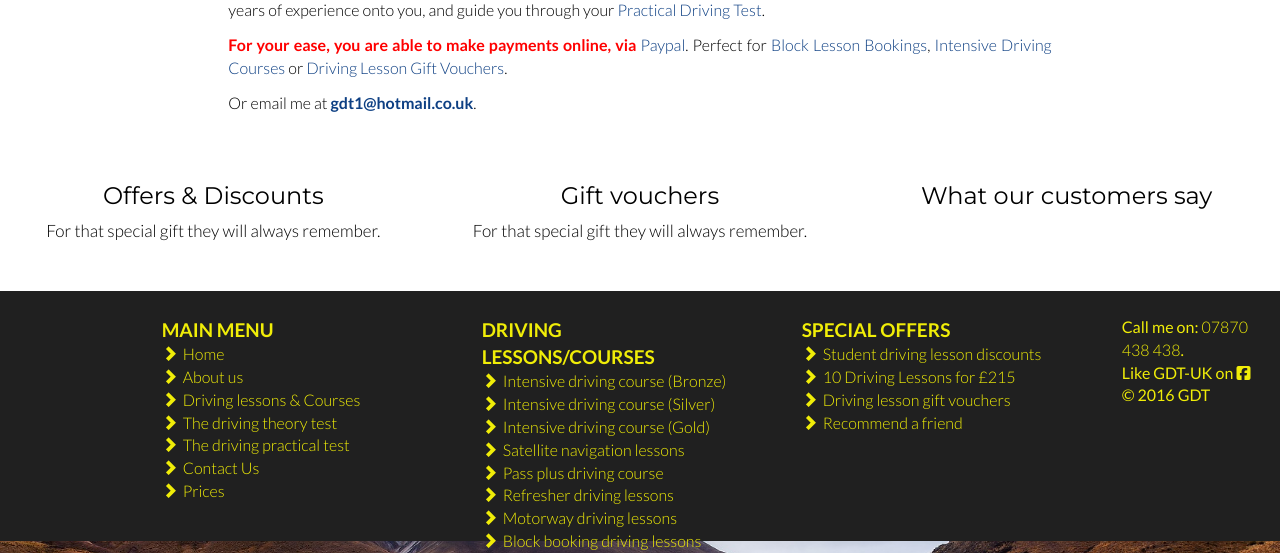
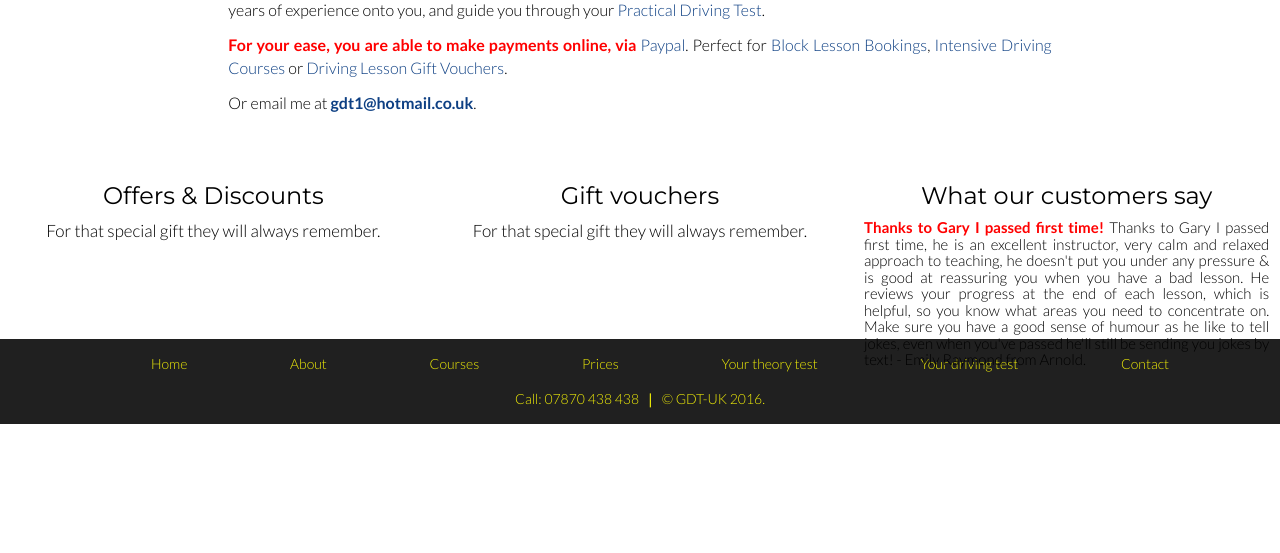
Before and after one commit to NeilClayton/GDT-UK, a PHP site: page / in a window 1280 px wide. Shown: the part 1280-1833 px from the top of the page. After the commit the page ends 1704 px from the top, so only its background shows below. Run offline with PHP 8.4, Linux system fonts and the light colour scheme; some libraries are stand-ins or nearby versions.

Commit message:
Updated footer
New footer and added links

```diff
--- a/CSS/styles.css
+++ b/CSS/styles.css
@@ -1,6 +1,4 @@
 html {
-	height: 100%;
-	box-sizing: border-box;
 	background:url(../Images/bg2.jpg) center center no-repeat;
 	background-size:cover;
 	background-attachment:fixed;
@@ -22,9 +20,7 @@ html {
 body {
 	background:none;
 	margin:0;
-	padding:50px 0 250px 0;
-	position: relative;
-	min-height: 100%;
+	padding:50px 0 0 0;
 }
 textarea {
 	resize:none;
@@ -140,8 +133,28 @@ h2 a {
 	color:#0d3f83;
 }
 .nextsection {
-	padding:0 0 3% 0;
+	padding:0 0 30px 0;
 	background:white;
+}
+.nextsection h3 {
+	width:95%;
+	margin:0 0 0 2.5%;
+	padding:0;
+	font-family: 'Lato', sans-serif;
+	font-weight:300;
+	font-size:1.5rem;
+}
+#slideshow {
+	margin:0 auto 100px 0;
+	position: relative;
+	width: 100%;
+	padding:0;
+	text-align:justify;
+}
+#slideshow > div {
+	width:100%;
+	position: absolute;
+	text-align:justify;
 }
 .category {
 	padding:0;
@@ -632,21 +645,26 @@ p.comment {
 
 /* --- Footer Begins --- */
 footer {
-	position: absolute;
-	right: 0;
-	bottom: 0;
-	left: 0;
-	height:250px;
 	width:100%;
-	padding:25px 0;
+	padding:15px 0;
 	background:#202020;
 	font-family: 'Lato', sans-serif;
+	font-size:1.4rem;
 }
 footer ul {
 	margin:0;
 	list-style-type:none;
-	font-size:1.6rem;
 	color:#f0ed08;
+	text-align:center;
+}
+footer ul li {
+	display:inline-block;
+	text-align:center;
+}
+footer ul li a {
+	padding:0 50px;
+	color:#f0ed08;
+	font-weight:300;
 }
 .head {
 	font-weight:bold;
@@ -654,40 +672,20 @@ footer ul {
 	text-transform:uppercase;
 	color:#f0ed08;
 }
-footer .glyphicon {
-	margin-right:2%;
-}
-footer ul li a {
-	color:#f0ed08;
-	font-weight:300;
-}
-footer ul li a:hover, footer ul li a:active, footer ul li a:focus {
-	color:#f0ed08;
-}
 footer p {
 	width:100%;
-	font-size:1.5rem;
-	padding:0;
+	padding-top:15px;
 	margin:0;
 	color:#f0ed08;
 	font-weight:300;
+	text-align:center;
 }
-.call {
-	width:100%;
+footer p a {
 	color:#f0ed08;
-	margin:0;
 }
 /* --- Footer Ends --- */
 @media all and (max-width:1024px) {
-	footer {
-		height:430px;
-	}
-	body {
-		padding-bottom:430px;
-	}
-	footer ul {
-	margin-bottom:2%;
-	}
+
 }
 @media all and (max-width:768px) {
 	.navbar-inverse .navbar-nav>li:hover {
--- a/Includes/footer.html
+++ b/Includes/footer.html
@@ -1,47 +1,14 @@
 		<footer>
 			<div class="container-fluid">
-				<div class="row">
-					<div class="col-sm-6 col-md-3 col-md-offset-1">
-						<ul>
-							<li class="head">Main Menu</li>
-							<li><a href="index.php"><i class="glyphicon glyphicon-chevron-right" aria-hidden="true"></i>Home</a></li>
-							<li><a href="about.php"><i class="glyphicon glyphicon-chevron-right" aria-hidden="true"></i>About us</a></li>
-							<li><a href="courses.php"><i class="glyphicon glyphicon-chevron-right" aria-hidden="true"></i>Driving lessons &amp; Courses</a></li>
-							<li><a href="drivingtheorytest.php"><i class="glyphicon glyphicon-chevron-right" aria-hidden="true"></i>The driving theory test</a></li>
-							<li><a href="drivingpracticaltest.php"><i class="glyphicon glyphicon-chevron-right" aria-hidden="true"></i>The driving practical test</a></li>
-							<li><a href="contact.php"><i class="glyphicon glyphicon-chevron-right" aria-hidden="true"></i>Contact Us</a></li>
-							<li><a href="prices.php"><i class="glyphicon glyphicon-chevron-right" aria-hidden="true"></i>Prices</a></li>
-						</ul>
-					</div>
-					<div class="col-sm-6 col-md-3">
-						<ul>
-							<li class="head">Driving lessons/courses</li>
-							<li><a href="courses.php"><i class="glyphicon glyphicon-chevron-right" aria-hidden="true"></i>Intensive driving course (Bronze)</a></li>
-							<li><a href="courses.php"><i class="glyphicon glyphicon-chevron-right" aria-hidden="true"></i>Intensive driving course (Silver)</a></li>
-							<li><a href="courses.php"><i class="glyphicon glyphicon-chevron-right" aria-hidden="true"></i>Intensive driving course (Gold)</a></li>
-							<li><a href="courses.php"><i class="glyphicon glyphicon-chevron-right" aria-hidden="true"></i>Satellite navigation lessons</a></li>
-							<li><a href="courses.php"><i class="glyphicon glyphicon-chevron-right" aria-hidden="true"></i>Pass plus driving course</a></li>
-							<li><a href="courses.php"><i class="glyphicon glyphicon-chevron-right" aria-hidden="true"></i>Refresher driving lessons</a></li>
-							<li><a href="courses.php"><i class="glyphicon glyphicon-chevron-right" aria-hidden="true"></i>Motorway driving lessons</a></li>
-							<li><a href="courses.php"><i class="glyphicon glyphicon-chevron-right" aria-hidden="true"></i>Block booking driving lessons</a></li>
-						</ul>
-					</div>
-					<div class="col-sm-6 col-md-3">
-						<ul>
-							<li class="head">Special Offers</li>
-							<li><a href="discounts.php"><i class="glyphicon glyphicon-chevron-right" aria-hidden="true"></i>Student driving lesson discounts</a></li>
-							<li><a href="discounts.php"><i class="glyphicon glyphicon-chevron-right" aria-hidden="true"></i>10 Driving Lessons for £215</a></li>
-							<li><a href="discounts.php"><i class="glyphicon glyphicon-chevron-right" aria-hidden="true"></i>Driving lesson gift vouchers</a></li>
-							<li><a href="discounts.php"><i class="glyphicon glyphicon-chevron-right" aria-hidden="true"></i>Recommend a friend</a></li>
-						</ul>
-					</div>
-					<div class="col-sm-6 col-md-2">
-						<ul>
-							<li>Call me on: <a class="call" href="tel:07870438438">07870 438 438</a>.</li>
-							<li>Like GDT-UK on <a class="call" href="http://bit.ly/1TLqAID"><i class="fa fa-facebook-square"></i></a></li>
-							<li>&copy; 2016 GDT</li>
-						</ul>
-					</div>
-				</div>
+				<ul>
+					<li><a href="index.php">Home</a></li>
+					<li><a href="about.php">About</a></li>
+					<li><a href="courses.php">Courses</a></li>
+					<li><a href="prices.php">Prices</a></li>
+					<li><a href="drivingtheorytest.php">Your theory test</a></li>
+					<li><a href="drivingpracticaltest.php">Your driving test</a></li>
+					<li><a href="contact.php">Contact</a></li>
+				</ul>
+				<p>Call: <a href="tel:07870438438">07870 438 438</a>&nbsp;&nbsp;&#10072;&nbsp;&nbsp;&copy; GDT-UK 2016.</p>
 			</div>
 		</footer>
--- a/admin.php
+++ b/admin.php
@@ -189,8 +189,6 @@
 					</div>
 				</div>
 			</div>
-
 		<?php include('Includes/footer.html'); ?>
-
 	</body>
 </html>
--- a/contact.php
+++ b/contact.php
@@ -18,10 +18,8 @@
 	<meta name="viewport" content="width=device-width, initial-scale=1">
 	</head>
 	<body>
-
 		<?php include('Includes/header2.html'); ?>
 		<?php include('Includes/nav.html'); ?>
-
 			<div class="container-fluid">
 				<div class="row contact">
 					<div class="col-sm-10 col-sm-offset-1 col-md-6 col-md-offset-3">
@@ -57,8 +55,6 @@
 					</div>
 				</div>
 			</div>
-
 		<?php include('Includes/footer.html'); ?>
-
 	</body>
 </html>
--- a/courses.php
+++ b/courses.php
@@ -80,7 +80,7 @@
 								<p>Here at GDT we appreciate how busy your life can be, and that every learner is different. That's why we offer our specially designed intensive courses that have been built with you in mind.</p>
 								<p>These can be taken as quickly as you like, as one hour or up to four hours maximum, suitably tailoring your driver training to meet your individual needs.</p>
 								<p>Our <strong>Gold</strong> intensive course costs <strong>£700</strong> and this includes:</p>
-								<p><strong>30</strong> hours driving tuition plus one <strong>FREE</strong> attempt at the Driving Theory Test and one <strong>FREE</strong> attempt at the <a href="drivingpracticaltest.html" target="_blank">practical driving test</a>.</p>
+								<p><strong>30</strong> hours driving tuition plus one <strong>FREE</strong> attempt at the Driving Theory Test and one <strong>FREE</strong> attempt at the <a href="drivingpracticaltest.php" target="_blank">practical driving test</a>.</p>
 								<p>However, if you feel that our intensive courses aren't right for you, then why not check out our deals on <a href="#" target="_blank">block driving lesson bookings</a>.</p>
 								<p>If a four hour driving lesson is booked, there will be a 20 minute comfort break after the second hour, keeping your safety in mind.</p>
 								<p>The <strong>FREE</strong> attempt at the <a href="#" target="_blank">driving theory test</a> and the <a href="#" target="_blank">practical driving test</a> <strong>are</strong> included in the price, and can be booked by your instructor.</p>
@@ -97,7 +97,7 @@
 							</div>
 							<div id="passplus" class="tab-pane fade">
 								<h3>Pass plus driving course</h3>
-								<p>Pass plus is available for any driver who has already passed their <a href="#" target="_blank">practical driving test</a>. The benefits of completing a pass plus course are cheaper car insurance and more advanced driver training.
+								<p>Pass plus is available for any driver who has already passed their <a href="drivingpracticaltest.php" target="_blank">practical driving test</a>. The benefits of completing a pass plus course are cheaper car insurance and more advanced driver training.
 								There are six modules taught over a six hour block, in one or two days.  There will be comfort breaks when required, for your safety.</p>
 								<h4>The six modules are:</h4>
 								<ul>
@@ -108,7 +108,7 @@
 									<li>Module 5: Dual carriageways.</li>
 									<li>Module 6: Motorways.</li>
 								</ul>
-								<p>The cost of a pass plus course is <strong>£150</strong> if you pass your <a href="#" target="_blank">practical driving test</a> with GDT.</p>
+								<p>The cost of a pass plus course is <strong>£150</strong> if you pass your <a href="drivingpracticaltest.php" target="_blank">practical driving test</a> with GDT.</p>
 								<p>For more information please contact Gary on <a href="telno:07870438438" target="_top">07870 438 438</a>.</p>
 								<p>Or email me at <strong><a href="mailto:gdt1@hotmail.co.uk?Subject=Enquiry" target="_top">gdt1@hotmail.co.uk</a></strong>.</p>
 							</div>
--- a/drivingpracticaltest.php
+++ b/drivingpracticaltest.php
@@ -58,7 +58,7 @@
 							<div id="howtoprepare" class="tab-pane fade">
 								<h3>How to prepare</h3>
 								<p>To prepare for that big day when you are going to take your Practical Driving Test you will have been having professional lessons from your Fully Approved Driving Instructor.
-								The amount of lessons you have is based on your ability, some may take only a handfull of lessons but another person may take 30 hours, there is no set limit for the amount of lessons that a pupil will take.
+								The amount of lessons you have is based on your ability, some may take only a handful of lessons but another person may take 30 hours, there is no set limit for the amount of lessons that a pupil will take.
 								Your lessons will be structured to teach you all aspects of driving that is required for you to become a safe and competent driver, that will enable you to be to pass your Practical Driving Test.</p>
 							</div>
 							<div id="doanddont" class="tab-pane fade">
@@ -72,14 +72,14 @@
 							<div id="passtest" class="tab-pane fade">
 								<h3>If you pass your test</h3>
 								<p>Your examiner will tell you immediately after your Practical Driving Test that you have passed ,if you have proved that you are a safe and competent driver, they will debrief you on what you have done and any areas that you may need to brush up on.</p>
-								<p>You will then be told about the <a href="#" target="_blank">Pass Plus Driving Course</a> that's available to people after they have passed their driving test, and that you should discuss this with your instructor.
+								<p>You will then be told about the <a href="courses.php" target="_blank">Pass Plus Driving Course</a> that's available to people after they have passed their driving test, and that you should discuss this with your instructor.
 								The benefits of doing the Pass Plus Driving Course is that this can reduce your insurance premium.</p>
 								<p>The examiner will also send your Provisional Driving Licence off for you to DVLA to get your new FULL Driving Licence.( if you already have the 2 part photo i.d. Licence )</p>
 								<p>f you have the old 1 part paper licence then you will be required to send it off yourself with a recent photo of yourself. And the relevant forms from the post office D1 Application for a Driving Licence, or apply online at <a href="#" target="_blank">www.direct.gov.uk/exchangelicence</a>.</p>
 							</div>
 							<div id="failtest" class="tab-pane fade">
 								<h3>If you fail your test</h3>
-								<p>If you fail your Practical Driving Test your examiner will debrief you on where you need to strengthen up your driving skills, and if your Driving Instructor is present this can help in what additional work needs to done to brush up on your driving skills ready for your next <a href="#" target="_blank">Practical Driving Test</a>.</p>
+								<p>If you fail your Practical Driving Test your examiner will debrief you on where you need to strengthen up your driving skills, and if your Driving Instructor is present this can help in what additional work needs to done to brush up on your driving skills ready for your next <a href="drivingpracticaltest.php" target="_blank">Practical Driving Test</a>.</p>
 								<p>The examiner will then wish you luck for your next Practical Driving Test. It is a myth that the examiners are only allowed to pass so many test's a day.</p>
 							</div>
 							<div id="driving" class="tab-pane fade">
--- a/index.php
+++ b/index.php
@@ -29,11 +29,11 @@
 						<h2>GDT - Nottingham's Driving School</h2>
 						<p>"Hi, welcome to Gary's Driver Training, Nottingham's premier driving school."</p>
 						<p>At GDT we are a team of  DSA  and Pass Plus registered driving instructors. And we are all fully qualified driving instructors. GDT is Nottingham's leading driving school and has been established since 2003.  Our aim is to provide you with safe driver training of the highest possible standard. That means we will endeavour to pass on all our years of driving skills onto you, the learner driver, making you a safe and confident driver. </p>
-						<p>GDT offer many courses and packages, and these can be tailored to suit your individual needs, including <a href="courses.php" target="_blank">Intensive Driving Courses</a>, <a href="courses.php" target="_blank">Block Booking Courses</a>, <a href="#">Student Discount</a> and <a href="courses.php" target="_blank">Pass Plus</a> courses. Here at GDT we cater for all types of learner, including beginner, confident and nervous.
+						<p>GDT offer many courses and packages, and these can be tailored to suit your individual needs, including <a href="courses.php" target="_blank">Intensive Driving Courses</a>, <a href="courses.php" target="_blank">Block Booking Courses</a>, <a href="discounts.php">Student Discount</a> and <a href="courses.php" target="_blank">Pass Plus</a> courses. Here at GDT we cater for all types of learner, including beginner, confident and nervous.
 						I have a dual controlled car for your piece of mind, and your safety, and only do 1 on 1 tuition. There will never be another learner in the back of the car whilst you are on your lesson.</p>
-						<p>You will receive <strong>FREE</strong> <a href="#">Theory Test</a> and hazard perception training in your lessons.</p>
+						<p>You will receive <strong>FREE</strong> <a href="drivingtheorytest.php">Theory Test</a> and hazard perception training in your lessons.</p>
 						<p>We pride ourselves on having a <a href="#">Pass Rate</a> that is well above the national average. GDT are exceptionally reliable and offer very competitive prices in comparison with other driving schools in and around Nottingham. There are no hidden charges.
-						Driving is fun and your lessons will be structured around you to make them fun and enjoyable, so let GDT pass on their years of experience onto you, and guide you through your <a href="#">Practical Driving Test</a>.</p>
+						Driving is fun and your lessons will be structured around you to make them fun and enjoyable, so let GDT pass on their years of experience onto you, and guide you through your <a href="drivingpracticaltest.php">Practical Driving Test</a>.</p>
 						<p><strong>For your ease, you are able to make payments online, via</strong> <a href="#">Paypal</a>. Perfect for <a href="courses.php" target="_blank">Block Lesson Bookings</a>, <a href="courses.php" target="_blank">Intensive Driving Courses</a> or <a href="#">Driving Lesson Gift Vouchers</a>.</p>
 						<p>Or email me at <strong><a href="mailto:gdt1@hotmail.co.uk?Subject=Enquiry" target="_top">gdt1@hotmail.co.uk</a></strong>.</p>
 					</div>
@@ -50,17 +50,30 @@
 					</div>
 					<div class="col-sm-6 col-md-4 category">
 						<h2>What our customers say</h2>
-						<!--<marquee scrolldelay="30" scrollamount="11" class="col-sm-6 col-md-3 category">
-							<strong>Thanks to Gary I Passed First Time!</strong> Thanks to Gary I passed first time, he is an excellent instructor, very calm and relaxed approach to teaching, he doesn't put you under any pressure & is good at reassuring you when you have a bad lesson. He reviews your progress at the end of each lesson, which is helpful, so you know what areas you need to concentrate on. Make sure you have a good sense of humour as he like to tell jokes, even when you've passed he'll still be sending you jokes by text! - Emily Raymond from Arnold.
-							<strong>I Would Highly Recommend This Driving Instructor!</strong> Gary was a thoroughly professional and friendly driving instructor. His patient tuition allowing me to pass my driving test at the first time of trying. His advice on when to take my test proved to be spot on. His sense of humor and relaxed style of instruction was very beneficial to me, therefore I would highly recommend this instructor to you! - Jim Mackintosh.
-							<strong>Gary is a Really Patient and Professional Driving Instructor!</strong> I passed my driving test first time in October 2009. I had been learning with Gary for about 4/5 months and was very nervous to begin with, but that didn't last long with Gary's encouragement. He is really patient and professional and also has a cracking sense of humor which calmed me down! Thanks alot Gary almost one year on and I love driving! -  Rachel Grice Nottingham.
-							<strong>You gain confidence quicker than you would imagine!</strong> Gary is a fantastic teacher, he takes the time to guide you through the pressures of learning to drive. His techniques really put you at ease and you gain confidence quicker than you would imagine, I recommend him very highly!
-							<strong>I'd Pass You on to Anyone Who Wanted to Start Driving!</strong> Hi gary, thank you so much for helping me with my driving u made me feel so welcome and calm that made me believe I could pass! I'd pass you on two anyone who wanted two start driving! - Claire Redmile from Arnold.
-							<strong>He Was Able to Taylor his Teaching Style to Suit my Learning!</strong> Gary was a fine instuctor who knows his stuff. He was able to taylor his teaching style to suit my learning abilities. His advice on lesson lengths proved to be the best option for me as it allowed me to pass first time. I would recommend Gary to anyone I know about to start taking lessons. - Ian Peck.
-						</marquee>-->
+						<div id="slideshow">
+							<div>
+								<h3><strong>Thanks to Gary I passed first time!</strong> Thanks to Gary I passed first time, he is an excellent instructor, very calm and relaxed approach to teaching, he doesn't put you under any pressure & is good at reassuring you when you have a bad lesson. He reviews your progress at the end of each lesson, which is helpful, so you know what areas you need to concentrate on. Make sure you have a good sense of humour as he like to tell jokes, even when you've passed he'll still be sending you jokes by text! - Emily Raymond from Arnold.</h3>
+							</div>
+							<div>
+								<h3><strong>I would highly recommend this driving instructor!</strong> Gary was a thoroughly professional and friendly driving instructor. His patient tuition allowing me to pass my driving test at the first time of trying. His advice on when to take my test proved to be spot on. His sense of humor and relaxed style of instruction was very beneficial to me, therefore I would highly recommend this instructor to you! - Jim Mackintosh.</h3>
+							</div>
+							<div>
+								<h3><strong>Gary is a really patient and professional driving instructor!</strong> I passed my driving test first time in October 2009. I had been learning with Gary for about 4/5 months and was very nervous to begin with, but that didn't last long with Gary's encouragement. He is really patient and professional and also has a cracking sense of humor which calmed me down! Thanks alot Gary almost one year on and I love driving! -  Rachel Grice Nottingham.</em></h3>
+							</div>
+							<div>
+								<h3><strong>You gain confidence quicker than you would imagine!</strong> Gary is a fantastic teacher, he takes the time to guide you through the pressures of learning to drive. His techniques really put you at ease and you gain confidence quicker than you would imagine, I recommend him very highly!</h3>
+							</div>
+							<div>
+								<h3><strong>I'd pass you on to anyone who wanted to start driving!</strong>Hi Gary, thank you so much for helping me with my driving u made me feel so welcome and calm that made me believe I could pass! I'd pass you on two anyone who wanted two start driving! - Claire Redmile from Arnold.</h3>
+							</div>
+							<div>
+								<h3><strong>He was able to taylor his teaching style to suit my learning!</strong>Gary was a fine instuctor who knows his stuff. He was able to taylor his teaching style to suit my learning abilities. His advice on lesson lengths proved to be the best option for me as it allowed me to pass first time. I would recommend Gary to anyone I know about to start taking lessons. - Ian Peck.</h3>
+							</div>
+						</div>
 					</div>
 				</div>
 			</div>
 	<?php include('Includes/footer.html'); ?>
+	<script src="JS/text-slider.js"></script>
 	</body>
 </html>
```
Also changed, not shown: other parts of CSS/styles.css (+17 -30 lines), JS/text-slider.js (added, +10 -0 lines), prices.php (+7 -7 lines).
